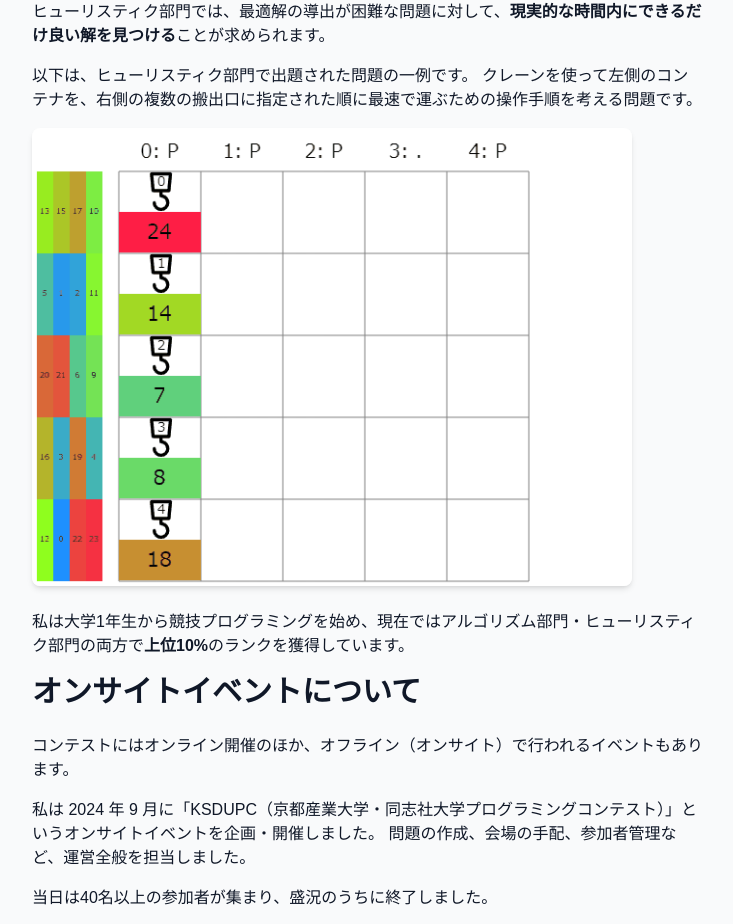
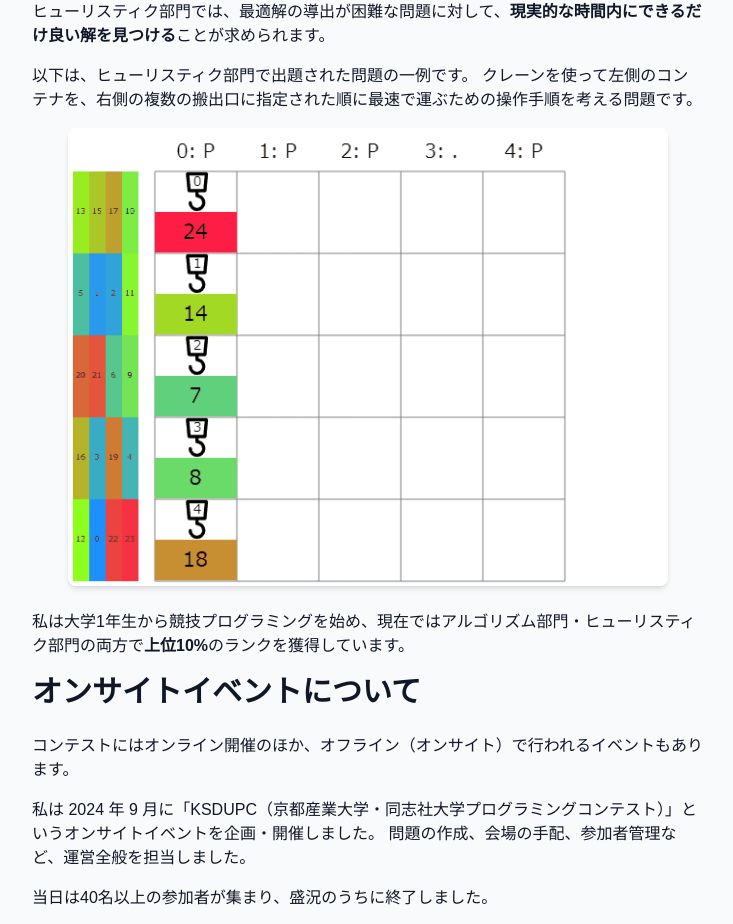
Before and after one commit to yu-0811/portfolio, a Next.js app: page /competitive-programming in a window 1280 px wide. Shown: the part 956-1880 px from the top of the page, without its empty margins (272-1005 px from the left). Built offline with nearby package versions, Linux system fonts and the light colour scheme.

Commit message:
競プロページのレイアウト調整

```diff
--- a/src/app/competitive-programming/page.tsx
+++ b/src/app/competitive-programming/page.tsx
@@ -52,13 +52,13 @@ export default function CompetitiveProgramming() {
           以下は、ヒューリスティク部門で出題された問題の一例です。
           クレーンを使って左側のコンテナを、右側の複数の搬出口に指定された順に最速で運ぶための操作手順を考える問題です。
         </p>
-        <div className="mb-6">
+        <div className="mb-6 text-center">
           <Image
             src="/visualizer.gif"
             alt="ヒューリスティク部門のビジュアライザ"
             width={600}
             height={400}
-            className="rounded-lg shadow-md"
+            className="rounded-lg shadow-md mx-auto"
           />
         </div>
 
```
